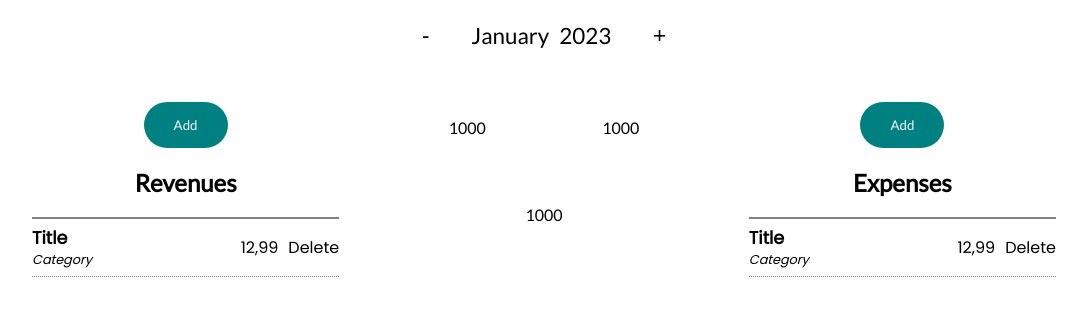
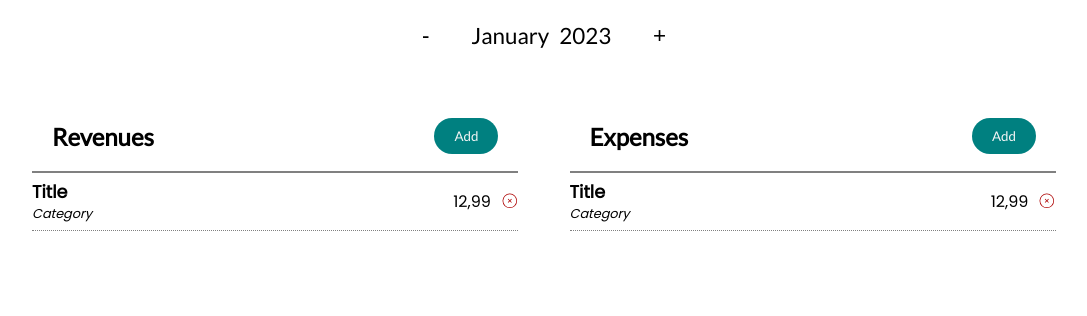
Before and after one commit to BlazejDuszynski/home_budget, a React (Create React App) app: page / in a window 1280 px wide. Shown: the top 316 px of the page, without its empty margins (96-1183 px from the left). Built offline with nearby package versions, Linux system fonts and the light colour scheme.

Commit message:
Remove icon added to Entry.js

```diff
--- a/package.json
+++ b/package.json
@@ -9,6 +9,7 @@
     "react": "^18.2.0",
     "react-datepicker": "^4.8.0",
     "react-dom": "^18.2.0",
+    "react-icons": "^4.7.1",
     "react-scripts": "5.0.1",
     "web-vitals": "^2.1.4"
   },
--- a/src/Components/Layout/EntriesContainer.js
+++ b/src/Components/Layout/EntriesContainer.js
@@ -5,10 +5,10 @@ const EntriesContainer = (props) => {
   return (
     <div className={classes.container}>
       <header className={classes.header}>
+        <h2>{props.name}</h2>
         <button className={classes.button} onClick={props.onOpenModal}>
           Add
         </button>
-        <h2>{props.name}</h2>
       </header>
       <Entry />
     </div>
--- a/src/Components/Layout/EntriesContainer.module.css
+++ b/src/Components/Layout/EntriesContainer.module.css
@@ -4,30 +4,25 @@
 }
 
 .header {
-    padding: 0 10px;
-    border-bottom: 2px solid grey;
+  padding: 0 20px;
+  border-bottom: 2px solid grey;
+  display: flex;
+  justify-content: space-between;
 }
 
 .button {
   border: none;
   background-color: teal;
   color: whitesmoke;
-  padding: 15px 30px;
+  padding: 10px 20px;
   border-radius: 4em;
   cursor: pointer;
   font-family: "Lato", sans-serif;
   font-weight: 500;
   transition: recess 0.3s ease;
-  /* transition: all 0.2s ease-in-out;
+  height: 50%;
+  align-self: center;
 }
-
-.button:hover {
-  background-color: rgb(0, 165, 165);
-} */
-}
-/* .button:active {
-  transition: recess 0.3s ease;
-} */
 
 @keyframes recess {
   0% {
--- a/src/Components/Layout/Entry.js
+++ b/src/Components/Layout/Entry.js
@@ -1,4 +1,5 @@
 import classes from "./Entry.module.css";
+import { CiCircleRemove } from "react-icons/ci";
 
 const Entry = () => {
   return (
@@ -8,7 +9,9 @@ const Entry = () => {
         <div className={classes.category}>Category</div>
       </div>
       <p>12,99</p>
-      <p>Delete</p>
+      <p>
+        <CiCircleRemove className={classes.trash} />
+      </p>
     </li>
   );
 };
--- a/src/Components/Layout/Entry.module.css
+++ b/src/Components/Layout/Entry.module.css
@@ -21,3 +21,11 @@
   font-style: italic;
   font-size: 0.8em;
 }
+
+.trash {
+  cursor: pointer;
+  color: rgb(173, 0, 0);
+  font-size: 1.1em;
+  display: flex;
+  align-items: center;
+}
--- a/src/Components/UI/Main.js
+++ b/src/Components/UI/Main.js
@@ -24,7 +24,7 @@ const Main = () => {
         name="Revenues"
         onOpenModal={openAddEntryModalHandler}
       />
-      <Summary />
+      {/* <Summary /> */}
       <EntriesContainer name="Expenses" />
     </main>
   );
```
Also changed, not shown: 1 other file (tests, documents, lock files or other folders).
